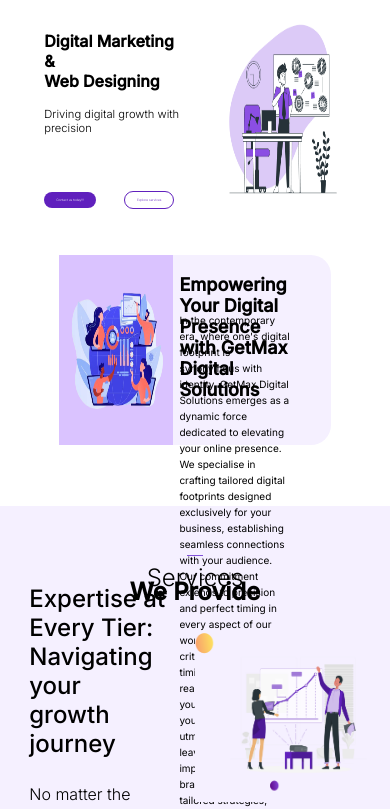
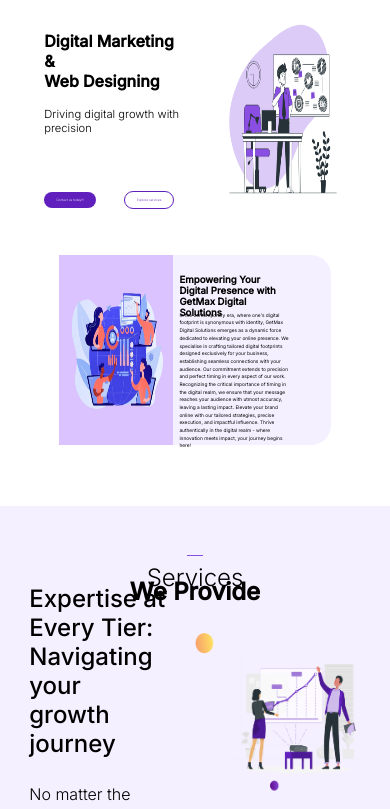
Before and after one commit to ShriramJayanth/ResponsiveCheck, a React (Create React App) app: page / in a window 390 px wide. Shown: the top 809 px of the page. Built offline with nearby package versions, Linux system fonts and the light colour scheme.

Commit message:
firstpage completed

```diff
--- a/src/DigitalMarketing.css
+++ b/src/DigitalMarketing.css
@@ -439,6 +439,12 @@
         font-size: 0.2rem;
         margin-left: 28px;
     }
+    .DMFP-title{
+        font-size: 0.6rem;
+    }
+    .DMFP-subbtitle{
+        font-size: 0.3rem;
+    }
 
 
 }
```
